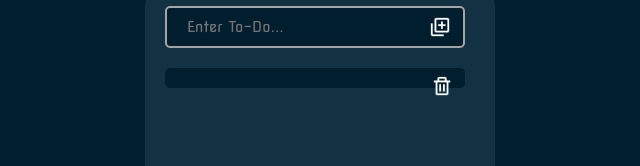
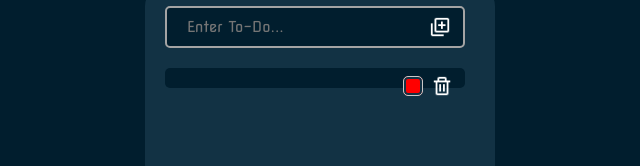
Before and after one commit to MuhammedSavaad/React-todo, a React (Create React App) app: page / in a window 1280 px wide. Both pictures are taken after a click on the picture 760 px from the left and 209 px from the top of the page. Shown: the part 182-348 px from the top of the page, without its empty margins (320-960 px from the left). Built offline with nearby package versions, Linux system fonts and the light colour scheme.

Commit message:
Delete Function Completed

```diff
--- a/src/components/Todo/Todo.css
+++ b/src/components/Todo/Todo.css
@@ -68,10 +68,69 @@ background: #555;
     position: relative;
     margin-bottom: 10px;
 }
-.todo-bar .todo img{
+.todo-bar .todo img,
+.todo-bar .todo label{
     position: absolute;
     right: 12px;
     top: 7px;
     width: 22px;
     cursor: pointer;
 }
+.todo-bar .todo label{
+    right: 41px;
+    width: 21px;
+    top: 8px;
+}
+.todo-bar .todo label input{
+    position: absolute;
+  opacity: 0;
+  cursor: pointer;
+  height: 0;
+  width: 0;
+}
+/* Create a custom checkbox */
+.checkmark {
+    position: absolute;
+    top: 0;
+    left: 0;
+    height: 20px;
+    width: 20px;
+    background-color: #ff0000;
+    border: 1px solid;
+    border-radius: 5px;
+    box-shadow: inset 0px 0px 0px 2px #123244;
+  }
+  /* On mouse-over, add a grey background color */
+.container:hover input ~ .checkmark {
+    background-color: #ccc;
+  }
+
+  /* When the checkbox is checked, add a blue background */
+  .container input:checked ~ .checkmark {
+    background-color: #50fc00;
+  }
+
+  /* Create the checkmark/indicator (hidden when not checked) */
+  .checkmark:after {
+    content: "";
+    position: absolute;
+    display: none;
+  }
+
+  /* Show the checkmark when checked */
+  .container input:checked ~ .checkmark:after {
+    display: block;
+  }
+
+  /* Style the checkmark/indicator */
+  /* .container .checkmark:after {
+    left: 9px;
+    top: 5px;
+    width: 5px;
+    height: 10px;
+    border: solid white;
+    border-width: 0 3px 3px 0;
+    -webkit-transform: rotate(45deg);
+    -ms-transform: rotate(45deg);
+    transform: rotate(45deg);
+  } */
--- a/src/components/Todo/Todo.js
+++ b/src/components/Todo/Todo.js
@@ -16,7 +16,10 @@ function Todo() {
              placeholder="Enter To-Do..."
             />
 
-            <img onClick={()=>setToDos([...toDos, toDo])} src="/images/add.png" alt="add-button" />
+            <img onClick={()=>{
+              setToDos([...toDos, {id:Date.now(), text:toDo, status:false}]);
+              setToDo('');
+            }} src="/images/add.png" alt="add-button" />
         </div>
 
         <div className="todo-bar">
@@ -24,12 +27,43 @@ function Todo() {
               toDos.map((value, index)=>{
                 return(
                   <div className="todo" key={index}>
-                    <p>{value}</p>
-                    <img src="/images/trash.png" alt="trash-button" />
+                    <p>{value.text}</p>
+                    <label className="container">
+                      <input onChange={(e)=>{
+                        console.log(e.target.checked);
+                        console.log(value);
+                        setToDos(toDos.filter(obj=>{
+                          if(obj.id===value.id){
+                            obj.status=e.target.checked;
+                          }
+                          return obj;
+                        }))
+                      }} value={value.status} type="checkbox" />
+                      <span className="checkmark"></span>
+                    </label>
+                    <img onClick={() =>{
+                      setToDos(toDos.filter(obj => {
+                        let temp;
+                        if (obj.id != value.id){
+                          temp = obj
+                        }
+                        return temp;
+                      }));
+                    }} src="/images/trash.png" alt="trash-button" />
                   </div>
                 )
               })
             }
+
+            {/* {toDos.map((value) => {
+              if(value.status){
+                return(
+                  <h1>{value.text}</h1>
+                )
+              }
+
+              return null;
+            })} */}
         </div>
     </section>
   )
```
Also changed, not shown: public/images/edit.png (added).
